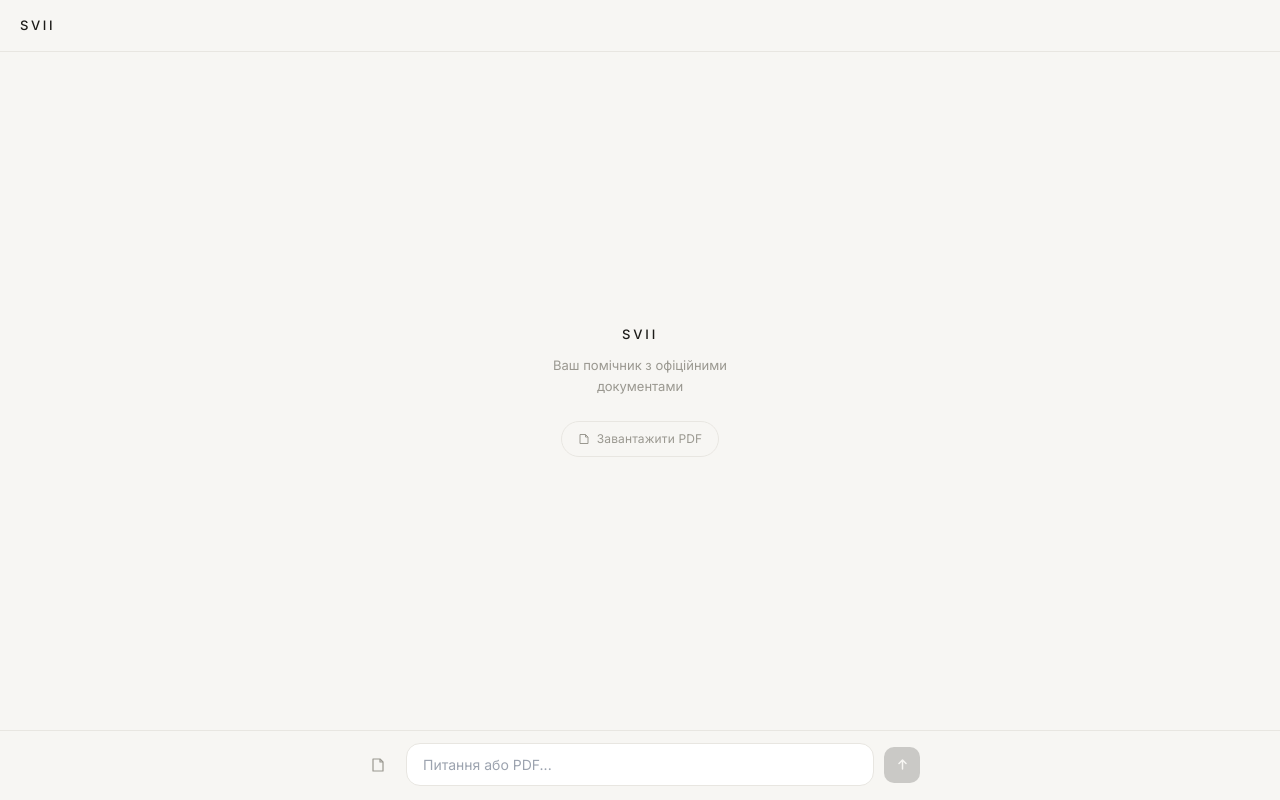
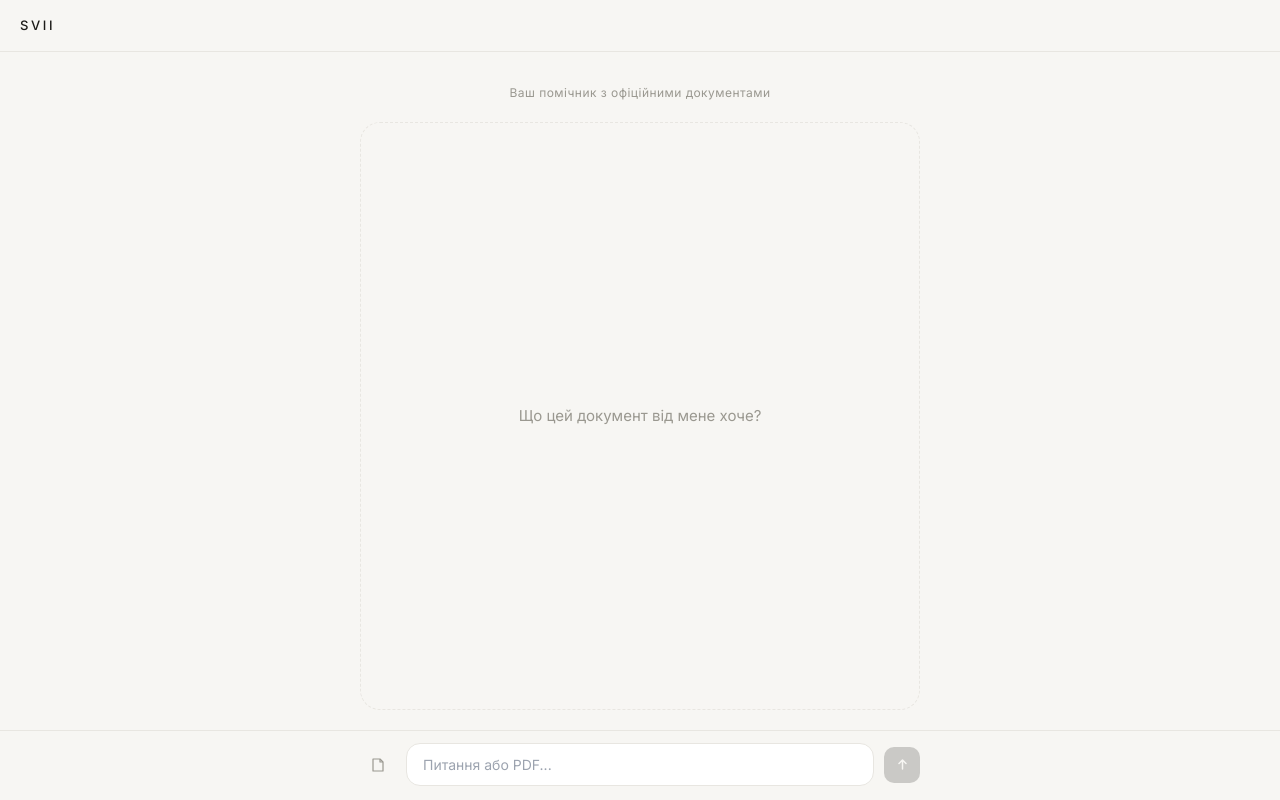
Before and after one commit to beeeekind/bureaucrat-helper, a Next.js app: page / in a window 1280 px wide. Built offline with nearby package versions, Linux system fonts and the light colour scheme.

Commit message:
feat: big upload zone with hover text on welcome screen

```diff
--- a/app/page.tsx
+++ b/app/page.tsx
@@ -113,7 +113,17 @@ function Bubble({ message }: { message: Message }) {
 
 // ─── Welcome ────────────────────────────────────────────────────────────────
 
-function Welcome({ onFile }: { onFile: () => void }) {
+function Welcome({ onFile, onDrop }: { onFile: () => void; onDrop: (file: File) => void }) {
+  const [hovered, setHovered] = useState(false)
+  const [dragging, setDragging] = useState(false)
+
+  function handleDrop(e: React.DragEvent) {
+    e.preventDefault()
+    setDragging(false)
+    const file = e.dataTransfer.files[0]
+    if (file) onDrop(file)
+  }
+
   return (
     <div
       style={{
@@ -121,61 +131,66 @@ function Welcome({ onFile }: { onFile: () => void }) {
         display: 'flex',
         flexDirection: 'column',
         alignItems: 'center',
-        justifyContent: 'center',
+        padding: '32px 20px 20px',
         gap: '20px',
-        padding: '24px',
-        textAlign: 'center',
         animation: 'fade-in 0.5s ease-out forwards',
       }}
     >
-      <div style={{ display: 'flex', flexDirection: 'column', gap: '10px', alignItems: 'center' }}>
-        <span
-          style={{
-            fontSize: '13px',
-            fontWeight: 500,
-            letterSpacing: '0.22em',
-            color: 'var(--ink)',
-          }}
-        >
-          SVII
-        </span>
-        <p style={{ fontSize: '13px', color: 'var(--muted)', maxWidth: '200px', lineHeight: '1.6', margin: 0 }}>
-          Ваш помічник з офіційними документами
+      {/* Subtitle top center */}
+      <p style={{
+        fontSize: '12px',
+        color: 'var(--muted)',
+        letterSpacing: '0.04em',
+        margin: 0,
+        textAlign: 'center',
+      }}>
+        Ваш помічник з офіційними документами
+      </p>
+
+      {/* Big upload rectangle */}
+      <div
+        role="button"
+        tabIndex={0}
+        onClick={onFile}
+        onKeyDown={e => e.key === 'Enter' && onFile()}
+        onMouseEnter={() => setHovered(true)}
+        onMouseLeave={() => { setHovered(false); setDragging(false) }}
+        onDragOver={e => { e.preventDefault(); setDragging(true) }}
+        onDragLeave={e => { if (!e.currentTarget.contains(e.relatedTarget as Node)) setDragging(false) }}
+        onDrop={handleDrop}
+        style={{
+          flex: 1,
+          width: '100%',
+          maxWidth: '560px',
+          display: 'flex',
+          alignItems: 'center',
+          justifyContent: 'center',
+          borderRadius: '20px',
+          border: `1.5px dashed ${dragging ? 'var(--faint)' : hovered ? 'var(--faint)' : 'var(--line)'}`,
+          backgroundColor: dragging ? 'color-mix(in srgb, var(--ink) 3%, transparent)' : hovered ? 'color-mix(in srgb, var(--ink) 2%, transparent)' : 'transparent',
+          cursor: 'pointer',
+          transition: 'border-color 0.2s, background-color 0.2s',
+          outline: 'none',
+          minHeight: '200px',
+        }}
+      >
+        <p style={{
+          fontSize: '15px',
+          color: hovered || dragging ? 'var(--ink-2)' : 'var(--muted)',
+          textAlign: 'center',
+          padding: '0 24px',
+          margin: 0,
+          transition: 'color 0.2s',
+          lineHeight: '1.5',
+          userSelect: 'none',
+        }}>
+          {dragging
+            ? 'Відпустіть - розберемося'
+            : hovered
+            ? 'Завантажте PDF або перетягніть сюди'
+            : 'Що цей документ від мене хоче?'}
         </p>
       </div>
-
-      <button
-        onClick={onFile}
-        style={{
-          marginTop: '4px',
-          display: 'inline-flex',
-          alignItems: 'center',
-          gap: '7px',
-          padding: '8px 16px',
-          borderRadius: '999px',
-          border: '1px solid var(--line)',
-          background: 'transparent',
-          color: 'var(--muted)',
-          fontSize: '12px',
-          cursor: 'pointer',
-          transition: 'color 0.15s, border-color 0.15s',
-          letterSpacing: '0.01em',
-        }}
-        onMouseEnter={e => {
-          e.currentTarget.style.color = 'var(--ink)'
-          e.currentTarget.style.borderColor = 'var(--faint)'
-        }}
-        onMouseLeave={e => {
-          e.currentTarget.style.color = 'var(--muted)'
-          e.currentTarget.style.borderColor = 'var(--line)'
-        }}
-      >
-        <svg width="12" height="12" viewBox="0 0 12 12" fill="none">
-          <path d="M2 1.5h5.5l2.5 2.5V10.5H2V1.5z" stroke="currentColor" strokeWidth="1" strokeLinejoin="round"/>
-          <path d="M7.5 1.5v2.5h2.5" stroke="currentColor" strokeWidth="1" strokeLinejoin="round"/>
-        </svg>
-        Завантажити PDF
-      </button>
     </div>
   )
 }
@@ -330,7 +345,7 @@ export default function Home() {
       {/* Content */}
       <div style={{ flex: 1, display: 'flex', flexDirection: 'column', overflow: 'hidden' }}>
         {isEmpty ? (
-          <Welcome onFile={() => fileRef.current?.click()} />
+          <Welcome onFile={() => fileRef.current?.click()} onDrop={handleFile} />
         ) : (
           <div style={{ flex: 1, overflowY: 'auto', overscrollBehavior: 'contain' }}>
             <div style={{ maxWidth: '560px', margin: '0 auto', padding: '28px 20px', display: 'flex', flexDirection: 'column', gap: '20px' }}>
```
